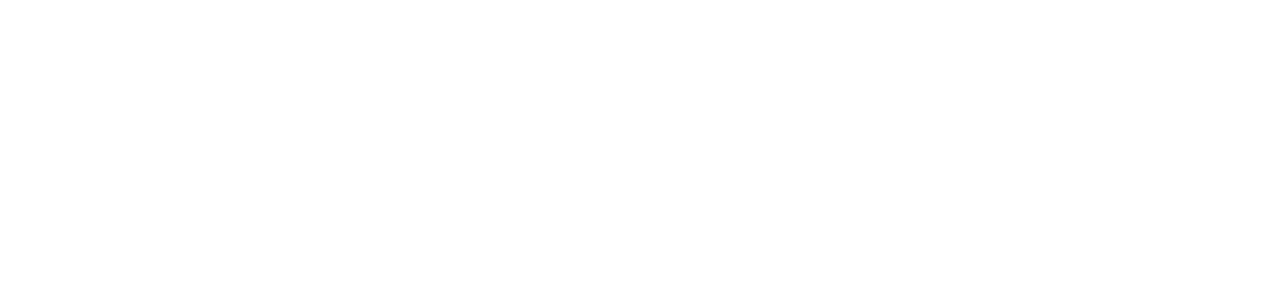
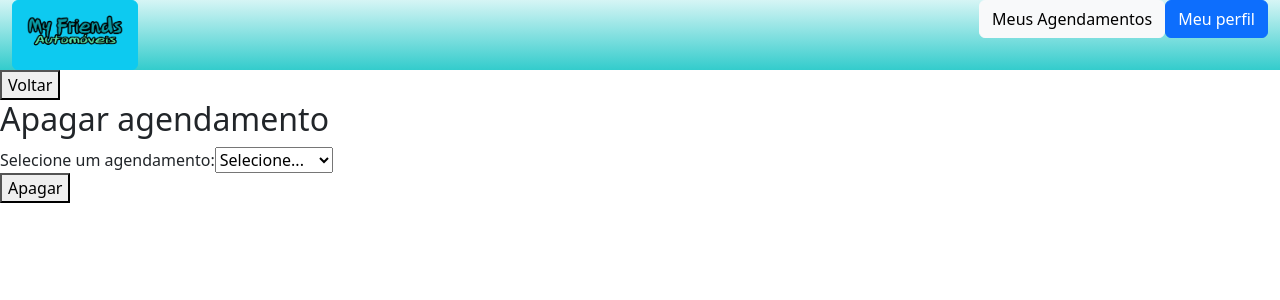
Before and after one commit to dsm-cefet-rj/trabalho-integrado-2023-2-psw-grupo-9-23-2, a React (Vite) app in the folder Frontend/: page /deletar-agenda in a window 1280 px wide. Before the commit this address had no page. Shown: the top 300 px of the page. Built offline with nearby package versions, Linux system fonts and the light colour scheme; data requests are answered from the project's data file.

Commit message:
Criando a página que deleta os horários

```diff
--- a/Frontend/db.json
+++ b/Frontend/db.json
@@ -169,6 +169,12 @@
       "hora": "11:70",
       "isOcupado": false,
       "id": "Ho71"
+    },
+    {
+      "data": "",
+      "hora": "",
+      "isOcupado": false,
+      "id": "Ho9"
     }
   ],
   "filtros": [
--- a/Frontend/src/App.jsx
+++ b/Frontend/src/App.jsx
@@ -16,6 +16,7 @@
 
 import AgendConcl from './JavaScr/agendamento/AgendConcl.jsx'
 import CriadorAgenda from './JavaScr/agendamento/CriadorAgenda'
+import DeletarAgenda from './JavaScr/agendamento/DeletarAgenda'
 
 import FiltrosAdm from './Filtros/FiltrosAdm'
 
@@ -40,6 +41,7 @@
           <Route path="/Agendamentos" element={<ListaAgendamentos />} />
           <Route path="/filtros-adm" element={<FiltrosAdm />} />
           <Route path="/criador-agenda" element={<CriadorAgenda />} />
+          <Route path="/deletar-agenda" element={<DeletarAgenda />} />
         </Routes>
     </>
   )
--- /dev/null
+++ b/Frontend/src/JavaScr/agendamento/DeletarAgenda.jsx
@@ -0,0 +1,78 @@
+import React, { useState, useEffect } from 'react';
+import Cabecalho from '../../Layout/Cabecalho.jsx'
+import { Link } from 'react-router-dom';
+
+export default function DeletarAgenda() {
+    const [agendas, setAgendas] = useState([]);
+
+    useEffect(() => {
+      fetch('http://localhost:8000/horarios')
+        .then((response) => response.json())
+        .then((data) => {
+          setAgendas(data);
+        })
+        .catch((error) => {
+          console.error('Error fetching data:', error);
+        });
+    }, []);
+
+    const handleGoBack = () => {
+      window.history.back();
+    };
+
+  const [selectedAgendaId, setSelectedAgendaId] = useState(null);
+
+  const handleAgendaChange = (e) => {
+    const agendaId = e.target.value;
+    setSelectedAgendaId(agendaId);
+  };
+
+  const handleDelete = async (e) => {
+    e.preventDefault();
+
+    if (!selectedAgendaId) {
+      alert('Por favor selecione um horario.');
+      return;
+    }
+
+    try {
+      const response = await fetch(`http://localhost:8000/horarios/${selectedAgendaId}`, {
+        method: 'DELETE',
+      });
+
+      if (response.ok) {
+        console.log('Horario deletado com sucesso.');
+        setSelectedAgendaId(null);
+        window.location.reload();
+      } else {
+        console.error('Error deletando:', response.status, response.statusText);
+      }
+    } catch (error) {
+      console.error('Error deletando:', error);
+    }
+  };
+
+  return (
+    <>
+    <Cabecalho></Cabecalho>
+    <button onClick={handleGoBack}>Voltar</button>
+    <div>
+      <h2>Apagar agendamento</h2>
+      <div>
+        <label>Selecione um agendamento:</label>
+        <select value={selectedAgendaId || ''} onChange={handleAgendaChange}>
+          <option value="">Selecione...</option>
+          {agendas.map((agenda) => (
+              <option key={agenda.id} value={agenda.id}>
+              {agenda.data}//{agenda.hora}
+            </option>
+          ))}
+        </select>
+      </div>
+      <button type="button" onClick={handleDelete}>
+        Apagar
+      </button>
+    </div>
+    </>
+  );
+}
--- a/Frontend/src/JavaScr/carros/FuncoesAdm.jsx
+++ b/Frontend/src/JavaScr/carros/FuncoesAdm.jsx
@@ -20,7 +20,7 @@
                 <h3>Gerenciar agendamentos: </h3>
                 <div className='col'>
                     <Link to="/criador-agenda"><button className='btn btn-info'>Criar agendamentos</button></Link>
-                    <button className='btn btn-info'>Deletar agendamentos</button>
+                    <Link to="/deletar-agenda"><button className='btn btn-info'>Deletar agendamentos</button></Link>
                 </div>
             </div>
         </>
```
